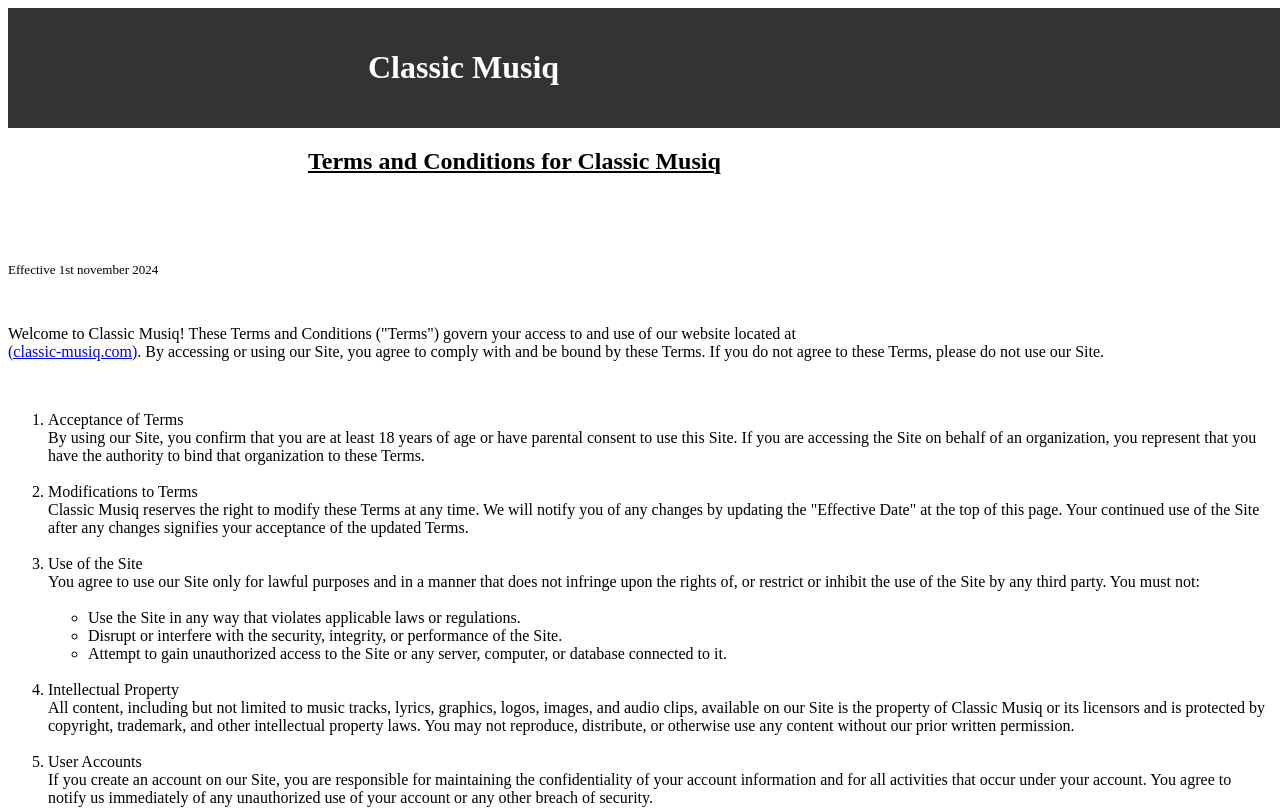
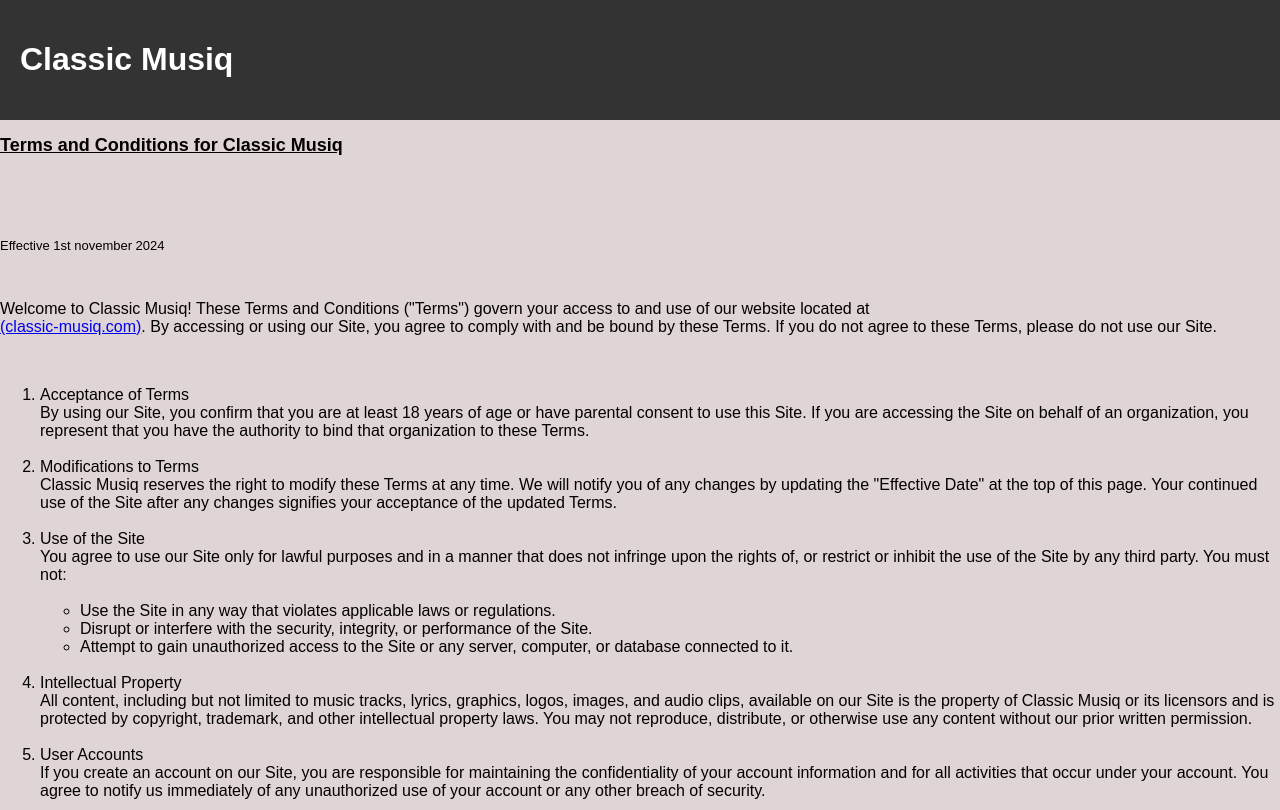
Before and after one commit to mickiefender/classic-musiq.com, a plain HTML site: page terms.html in a window 1280 px wide. Shown: the top 810 px of the page. Drawn offline with Linux system fonts and the light colour scheme.

Commit message:
Add files via upload

```diff
--- a/terms.css
+++ b/terms.css
@@ -1,6 +1,19 @@
 /* Header */
+body {
+    font-family: 'Arial', sans-serif;
+    background-color: #e0d5d5;
+    color: #030101;
+    position: relative;
+    display: flex;
+    flex-direction: column;
+    justify-content: flex-start;
+    padding: 0;
+    margin: 0;
+    width: 100%;
+    max-width: 1005;
+  }
 header {
-    display: flex;
+    display: fixed;
     justify-content: space-between;
     align-items: center;
     padding: 20px;
@@ -9,12 +22,10 @@
     position: relative;
     width: 100%; /* Full width */
   }
-  header h1 {
-    margin-left: 340px;
-  }
-  .main{
-    margin-left: 300px;
-  }
+
  .pp{
     font-size: 13px;
  }
+.main{
+    font-size: 18px;
+}
```
Also changed, not shown: index.css (+12 -9 lines).
